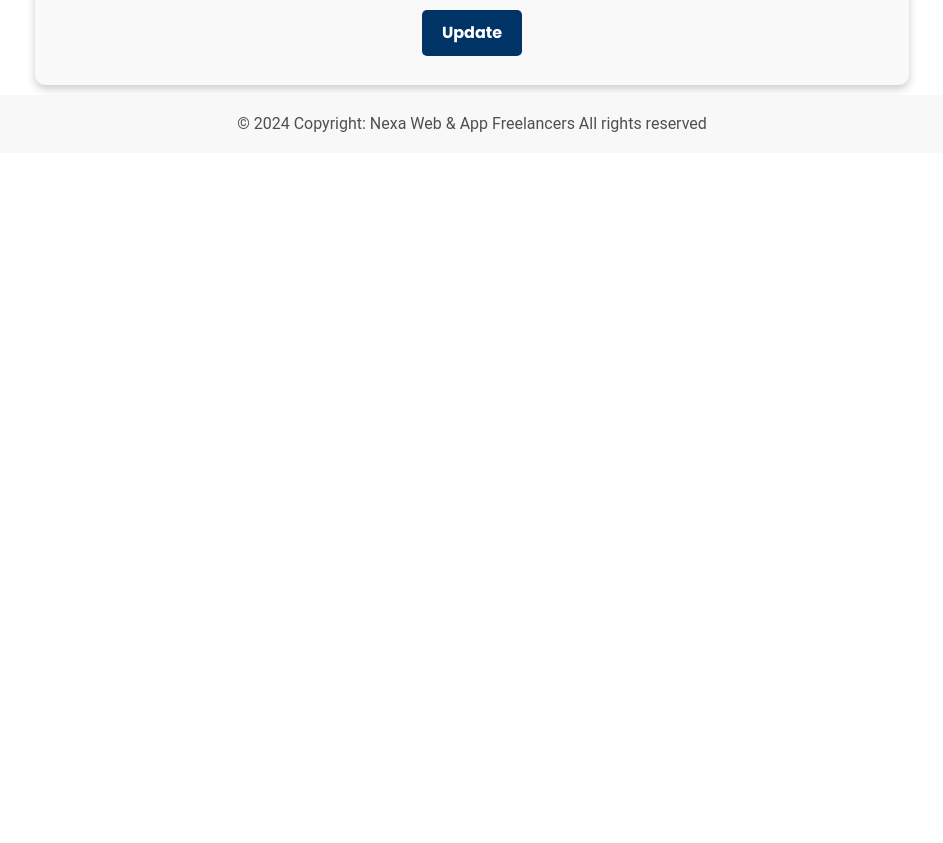
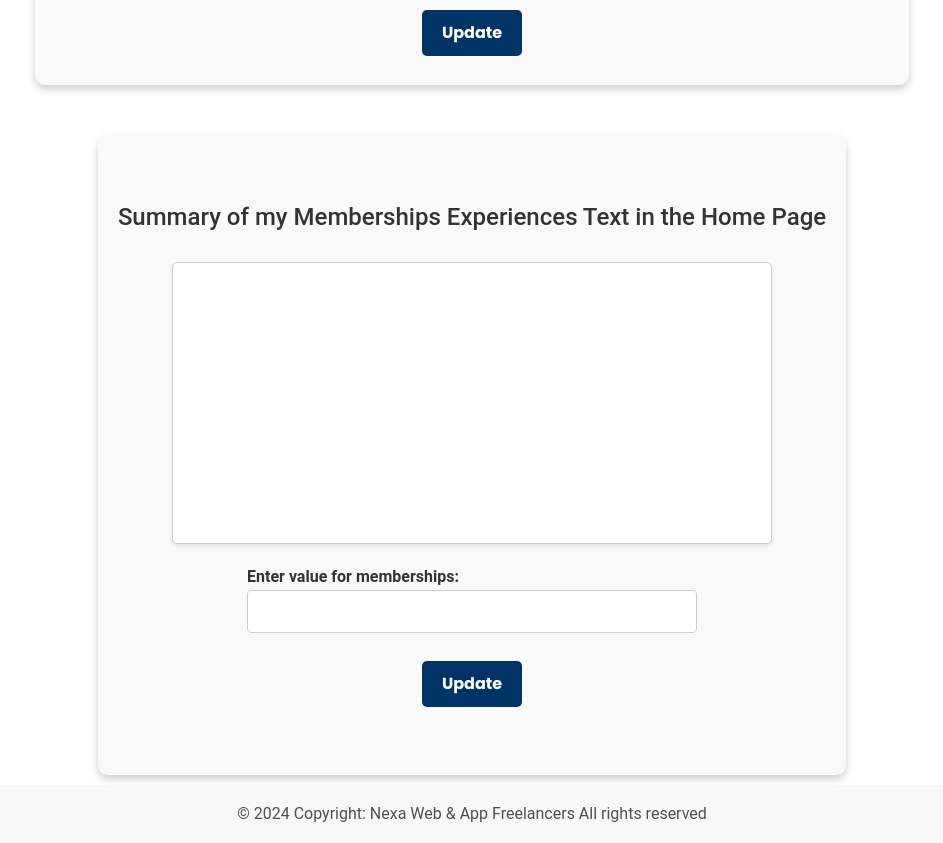
Before and after one commit to duhamjilani/portfolio_sameer_dashboard, a React (Create React App) app: page /dashboardaAzZdashboard in a window 1280 px wide. Shown: the part 6360-7203 px from the top of the page, without its empty margins (168-1111 px from the left). Before the commit the page ends 6513 px from the top, so only its background shows below. Built offline with nearby package versions, Linux system fonts and the light colour scheme; no server answers; sample sign-in values are in the browser's storage.

Commit message:
25/1/2025 1

```diff
--- a/src/pages/Home/Home.jsx
+++ b/src/pages/Home/Home.jsx
@@ -11,6 +11,7 @@ import {
 import { useNavigate } from "react-router-dom";
 import TeachingExp from "./TeachingExp";
 import IndExp from "./IndExp.jsx";
+import MemberShips from "./MemberShips.jsx";
 const Home = () => {
   const navigate = useNavigate();
   useEffect(() => {
@@ -34,6 +35,7 @@ const Home = () => {
       <ResearchHome />
       <AwardsHome />
       <TrainingHome />
+      <MemberShips/>
     </div>
   );
 };
--- /dev/null
+++ b/src/pages/Home/MemberShips.jsx
@@ -0,0 +1,99 @@
+import React, { useEffect, useState } from "react";
+import Swal from "sweetalert2";
+import axios from "axios";
+import { apiURL } from "../../constants/apiURL";
+
+const MemberShips = () => {
+  const [membershipsText, setmembershipsText] = useState("");
+  const [counter2, setCounter2] = useState("");
+
+  const fetchData = () => {
+    axios
+      .post(`${apiURL}content/get-content`, {
+        page: "LandingPage",
+        section: "memberships",
+      })
+      .then((response) => {
+        const membershipsContentText = response.data.data.content;
+        setmembershipsText(membershipsContentText);
+      })
+      .catch((error) => {
+        console.error("Error fetching data: ", error);
+        // alert("Something went wrong while fetching data.");
+      });
+
+    axios
+      .post(`${apiURL}content/get-content`, {
+        page: "LandingPage",
+        section: "TrainingCounter2",
+      })
+      .then((response) => {
+        const homeData = response.data.data.content;
+        setCounter2(homeData);
+      })
+      .catch((error) => {
+        console.error("Error fetching data: ", error);
+      });
+  };
+
+  useEffect(() => {
+    fetchData();
+  }, []);
+
+  const sendData = () => {
+    axios
+    .put(`${apiURL}content/update`, {
+      page: "LandingPage",
+      section: "memberships",
+      content: membershipsText,
+    })
+    .then(() => {
+      Swal.fire("Success", " updated successfully!", "success");
+    })
+    .catch(() => {
+      Swal.fire("Error", "Failed to update .", "error");
+    });
+
+    axios
+      .put(`${apiURL}content/update`, {
+        page: "LandingPage",
+        section: "TrainingCounter2",
+        content: counter2,
+      })
+      .then(() => {
+        Swal.fire("Success", " updated successfully!", "success");
+      })
+      .catch(() => {
+        Swal.fire("Error", "Failed to update ", "error");
+      });
+  };
+
+  return (
+    <div id="trainingSection" className="text-container">
+      <h4>Summary of my Memberships Experiences Text in the Home Page</h4>
+      <textarea
+        className="responsive-textarea"
+        name="membershipsText"
+        cols={80}
+        rows={10}
+        value={membershipsText}
+        onChange={(e) => setmembershipsText(e.target.value)}
+      />
+      <div className="counters">
+        <label>
+          Enter value for memberships:
+          <input
+            type="text"
+            value={counter2}
+            onChange={(e) => setCounter2(e.target.value)}
+          />
+        </label>
+      </div>
+      <button onClick={sendData} className="mainBtn">
+        Update
+      </button>
+    </div>
+  );
+};
+
+export default MemberShips;
```
Also changed, not shown: src/pages/AcademicExp/Academic.jsx (+5 -109 lines), 7 other files (tests, documents, lock files or other folders).
